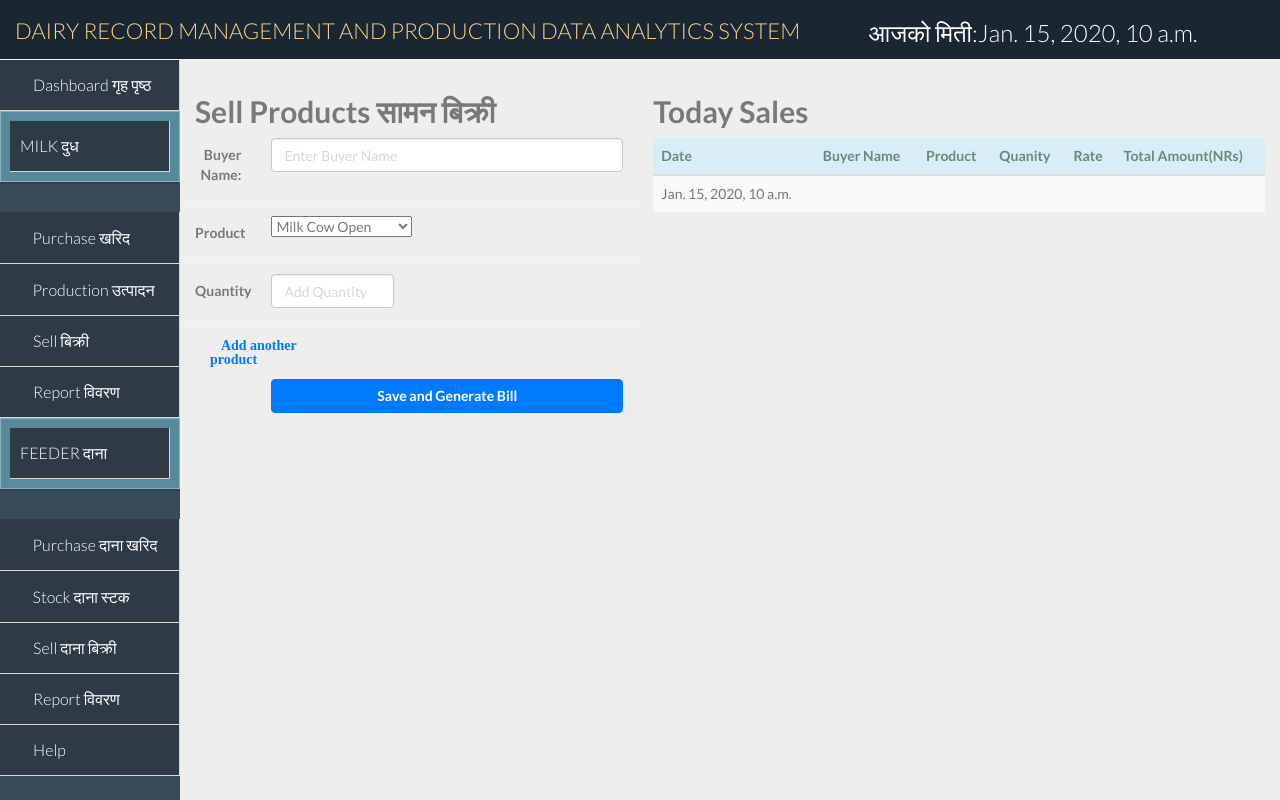
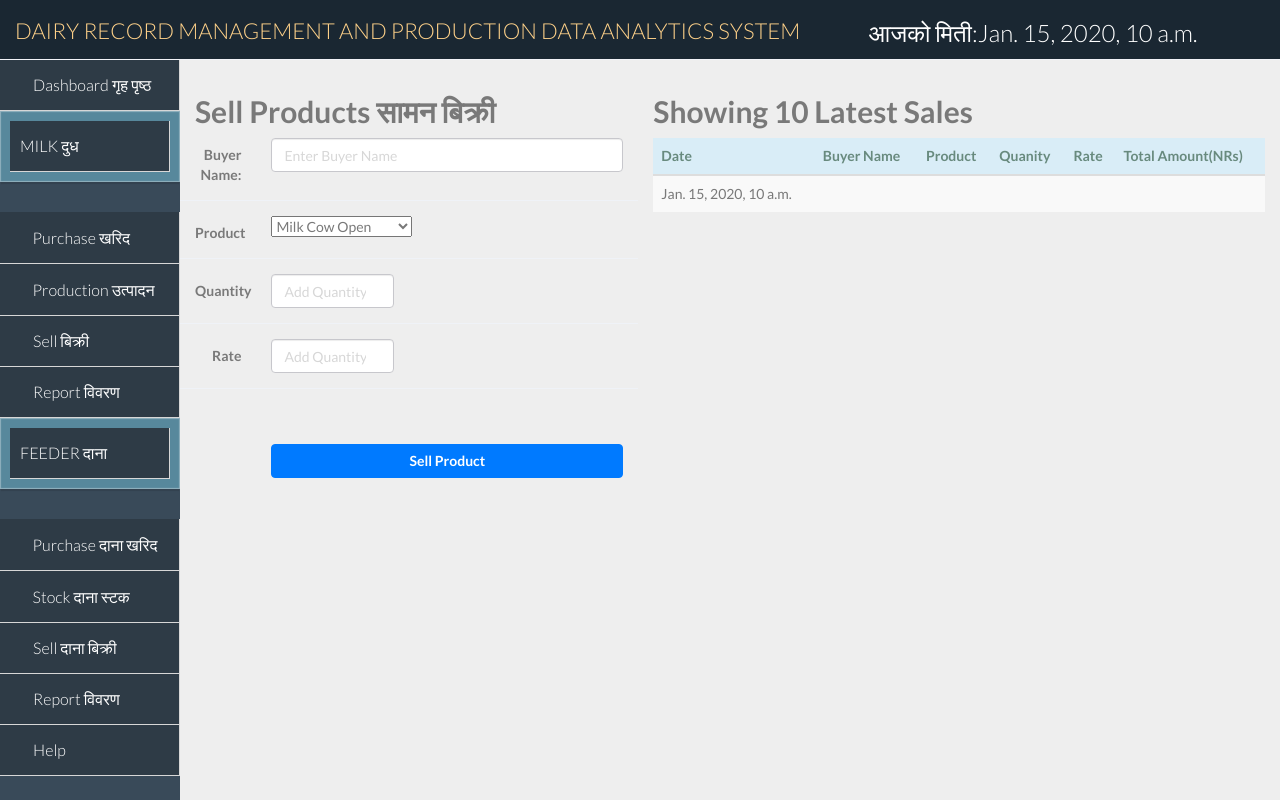
Before and after one commit to anisbhsl/DAIRY, a Django app: template dairyapp/templates/dairyapp/sell-milk-products.html in a window 1280 px wide. Run offline with Django 3.2, Linux system fonts and the light colour scheme; the template is opened without the code that fills it: most values are stand-ins (such as "Sample title", 1, 10 or a date in 2020); some libraries are stand-ins or nearby versions; some web fonts are replaced.

Commit message:
selling section template ready

```diff
--- a/dairyapp/templates/dairyapp/sell-milk-products.html
+++ b/dairyapp/templates/dairyapp/sell-milk-products.html
@@ -41,22 +41,23 @@
                                     <input type="number" class="form-control"  placeholder="Add Quantity">
                             </div>
                  </div>
-                 <div class="col-sm-4">
-                    <a href="#">
-                        <i class="fa fa-plus-circle"><strong>Add another product</strong></i>
-                    </a>
+                 <div class="form-group">
+                            <label class="control-label col-sm-2"><strong>Rate</strong></label>
+                            <div class="col-sm-4">
+                                    <input type="number" class="form-control"  placeholder="Add Quantity">
+                            </div>
                  </div>
                  <br>
                  <br>
                  <div class="form-group">
                             <div class="col-sm-offset-2 col-sm-10">
-                                <button type="submit" class="btn btn-primary btn-block"><strong>Save and Generate Bill</strong></button>
+                                <button type="submit" class="btn btn-primary btn-block"><strong>Sell Product</strong></button>
                             </div>
                  </div>
             </form>
         </div>
         <div class="col-lg-7">
-            <h2><strong>Today Sales</strong></h2>
+            <h2><strong>Showing 10 Latest Sales</strong></h2>
             <table class="table table-striped table-hover">
                     <thead>
                       <tr class="info">
```
Also changed, not shown: static/js/loadMap.js (deleted, +0 -50 lines).
